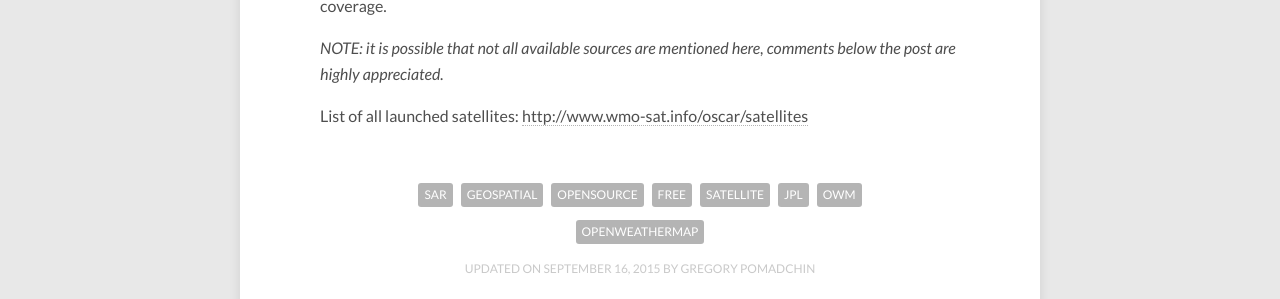
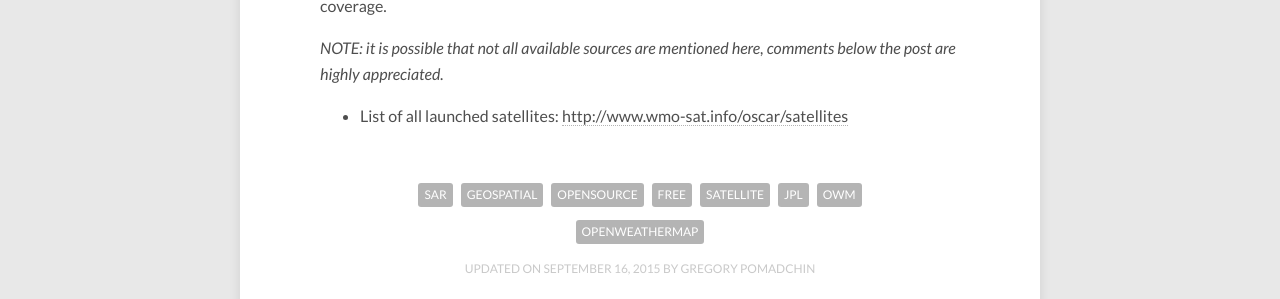
Before and after one commit to pomadchin/pomadchin.github.io, a Jekyll site: the page built from _posts/2015-09-16-sar.md, in a window 1280 px wide. Shown: the part 3732-4031 px from the top of the page. Built offline with Jekyll 4.4.1, drawn with Linux system fonts in a browser that asks for light colours; nearby versions of some CDN libraries; comment, search, counter and statistics services are not loaded.

Commit message:
fix article

```diff
--- a/_posts/2015-09-16-sar.md
+++ b/_posts/2015-09-16-sar.md
@@ -72,4 +72,4 @@ What is in the end? ASF API is a sort of SAR data sources aggregation. The only
 
 _NOTE: it is possible that not all available sources are mentioned here, comments below the post are highly appreciated._
 
-List of all launched satellites: [http://www.wmo-sat.info/oscar/satellites](http://www.wmo-sat.info/oscar/satellites)
+* List of all launched satellites: [http://www.wmo-sat.info/oscar/satellites](http://www.wmo-sat.info/oscar/satellites)
```
